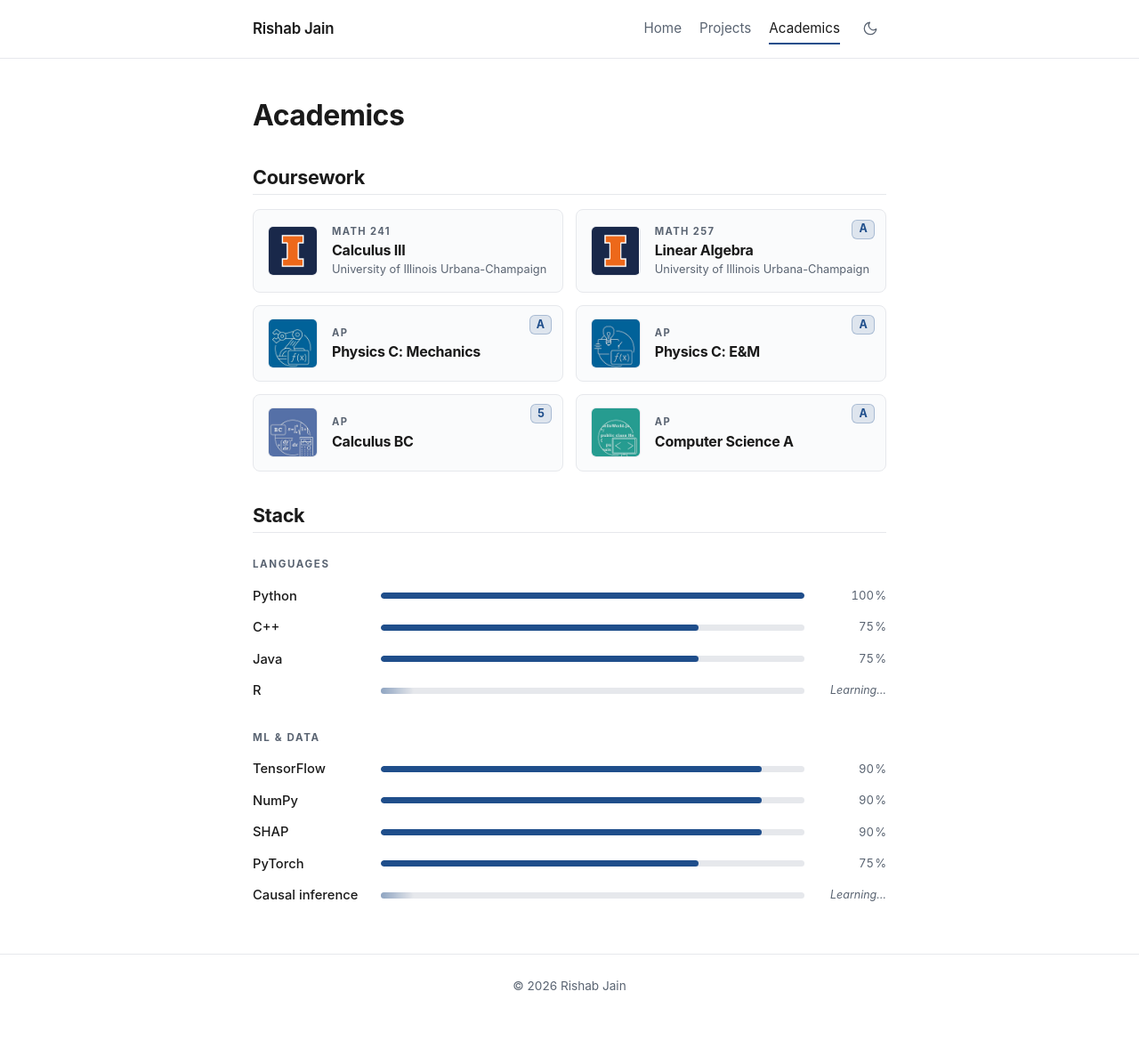
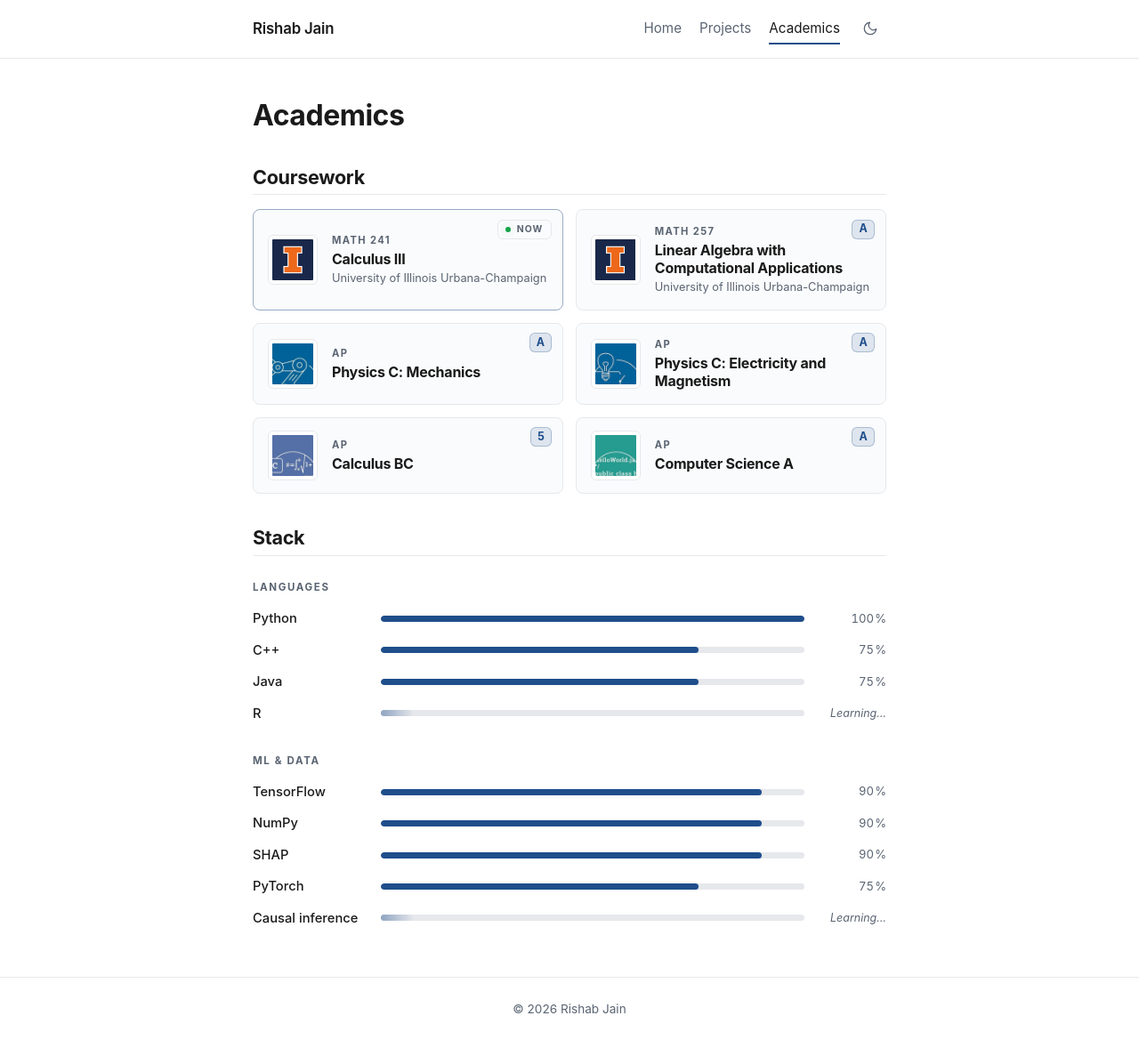
Before and after one commit to rishabjainX/rishabjainX.github.io, a Jekyll site: the page built from _pages/academics.md, in a window 1280 px wide and 1185 px high. Shown: the top 1178 px of the window at 89% size. Built offline with Jekyll 4.4.1, drawn with Linux system fonts in a browser that asks for light colours.

Commit message:
Crop AP cards to logo squares; rename courses; add 'Now' pulse for Calc III

```diff
--- a/_pages/academics.md
+++ b/_pages/academics.md
@@ -9,7 +9,8 @@ permalink: /academics/
 ## Coursework
 
 <div class="course-grid">
-  <div class="course-card">
+  <div class="course-card course-card--current">
+    <span class="course-grade course-grade--current">Now</span>
     <img class="course-logo" src="{{ '/assets/images/projects/uiuc.png' | relative_url }}" alt="">
     <div class="course-meta">
       <p class="course-code">MATH 241</p>
@@ -23,14 +24,14 @@ permalink: /academics/
     <img class="course-logo" src="{{ '/assets/images/projects/uiuc.png' | relative_url }}" alt="">
     <div class="course-meta">
       <p class="course-code">MATH 257</p>
-      <h3 class="course-title">Linear Algebra</h3>
+      <h3 class="course-title">Linear Algebra with Computational Applications</h3>
       <p class="course-org">University of Illinois Urbana-Champaign</p>
     </div>
   </div>
 
   <div class="course-card">
     <span class="course-grade">A</span>
-    <img class="course-logo" src="{{ '/assets/images/projects/mech.jpg' | relative_url }}" alt="">
+    <img class="course-logo" src="{{ '/assets/images/academics/mech.jpg' | relative_url }}" alt="">
     <div class="course-meta">
       <p class="course-code">AP</p>
       <h3 class="course-title">Physics C: Mechanics</h3>
@@ -39,16 +40,16 @@ permalink: /academics/
 
   <div class="course-card">
     <span class="course-grade">A</span>
-    <img class="course-logo" src="{{ '/assets/images/projects/em.jpg' | relative_url }}" alt="">
+    <img class="course-logo" src="{{ '/assets/images/academics/em.jpg' | relative_url }}" alt="">
     <div class="course-meta">
       <p class="course-code">AP</p>
-      <h3 class="course-title">Physics C: E&amp;M</h3>
+      <h3 class="course-title">Physics C: Electricity and Magnetism</h3>
     </div>
   </div>
 
   <div class="course-card">
     <span class="course-grade">5</span>
-    <img class="course-logo" src="{{ '/assets/images/projects/bc.jpg' | relative_url }}" alt="">
+    <img class="course-logo" src="{{ '/assets/images/academics/bc.jpg' | relative_url }}" alt="">
     <div class="course-meta">
       <p class="course-code">AP</p>
       <h3 class="course-title">Calculus BC</h3>
@@ -57,7 +58,7 @@ permalink: /academics/
 
   <div class="course-card">
     <span class="course-grade">A</span>
-    <img class="course-logo" src="{{ '/assets/images/projects/apcsa.jpg' | relative_url }}" alt="">
+    <img class="course-logo" src="{{ '/assets/images/academics/apcsa.jpg' | relative_url }}" alt="">
     <div class="course-meta">
       <p class="course-code">AP</p>
       <h3 class="course-title">Computer Science A</h3>
--- a/assets/css/style.scss
+++ b/assets/css/style.scss
@@ -342,10 +342,46 @@ code { font-family: ui-monospace, "SF Mono", Menlo, monospace; font-size: .9em;
   font-variant-numeric: tabular-nums;
 }
 
+// "Now" pill for in-progress courses — outlined, neutral
+.course-grade--current {
+  color: var(--muted);
+  background: transparent;
+  border-color: var(--rule);
+  font-size: .65rem;
+  font-weight: 700;
+  letter-spacing: .1em;
+  text-transform: uppercase;
+  padding: 0 .55rem;
+  &::before {
+    content: "";
+    display: inline-block;
+    width: 6px;
+    height: 6px;
+    margin-right: .4rem;
+    border-radius: 50%;
+    background: #16a34a;
+    box-shadow: 0 0 0 0 rgba(22, 163, 74, .6);
+    animation: pulseDot 2.2s ease-out infinite;
+  }
+}
+
+@keyframes pulseDot {
+  0%   { box-shadow: 0 0 0 0 rgba(22, 163, 74, .55); }
+  70%  { box-shadow: 0 0 0 6px rgba(22, 163, 74, 0); }
+  100% { box-shadow: 0 0 0 0 rgba(22, 163, 74, 0); }
+}
+
+// Subtle accent border on the current course card
+.course-card--current {
+  border-color: color-mix(in srgb, var(--accent) 40%, var(--rule));
+}
+
 .course-logo {
   flex: 0 0 56px;
   width: 56px;
   height: 56px;
+  padding: 4px;
+  box-sizing: border-box;
   border-radius: 6px;
   object-fit: contain;
   background: var(--bg);
```
Also changed, not shown: assets/images/academics/apcsa.jpg (added), assets/images/academics/bc.jpg (added), assets/images/academics/em.jpg (added), assets/images/academics/mech.jpg (added), assets/images/projects/apcsa.jpg (deleted), assets/images/projects/bc.jpg (deleted), assets/images/projects/em.jpg (deleted), assets/images/projects/mech.jpg (deleted).
